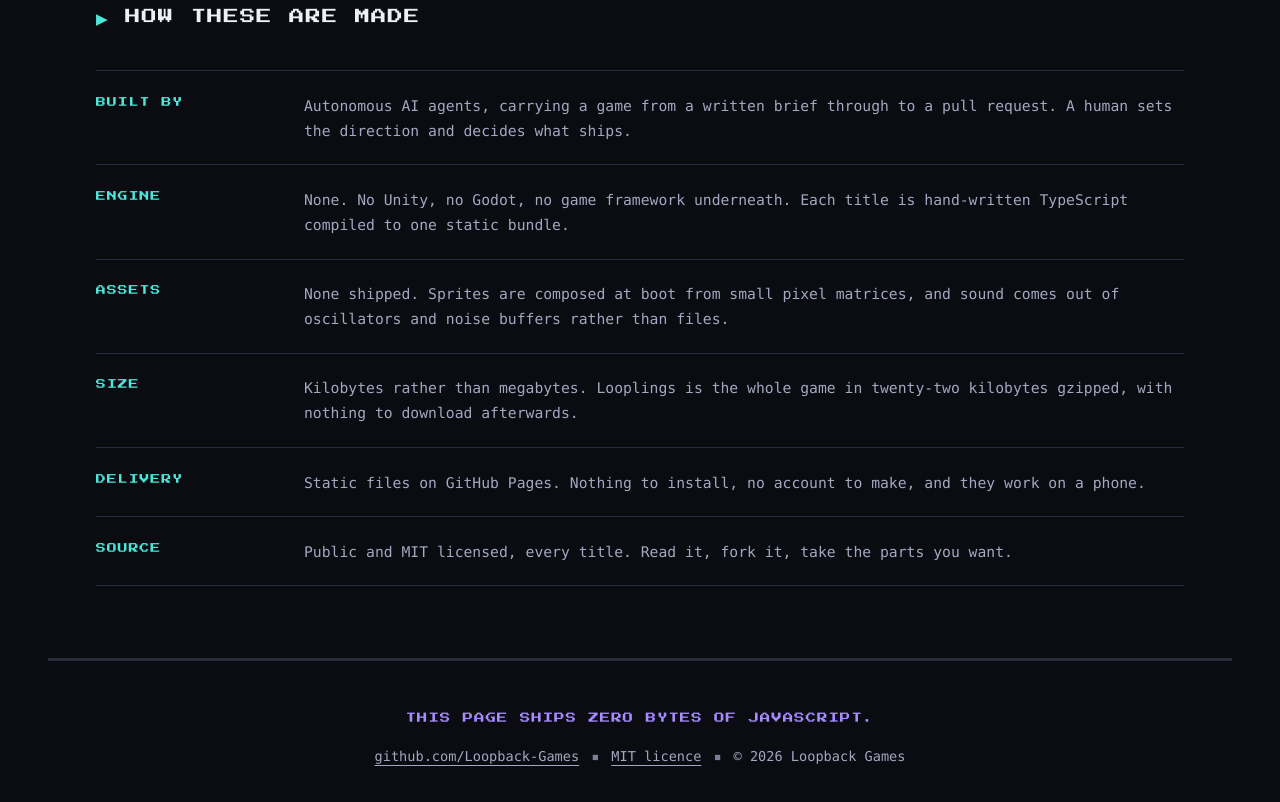
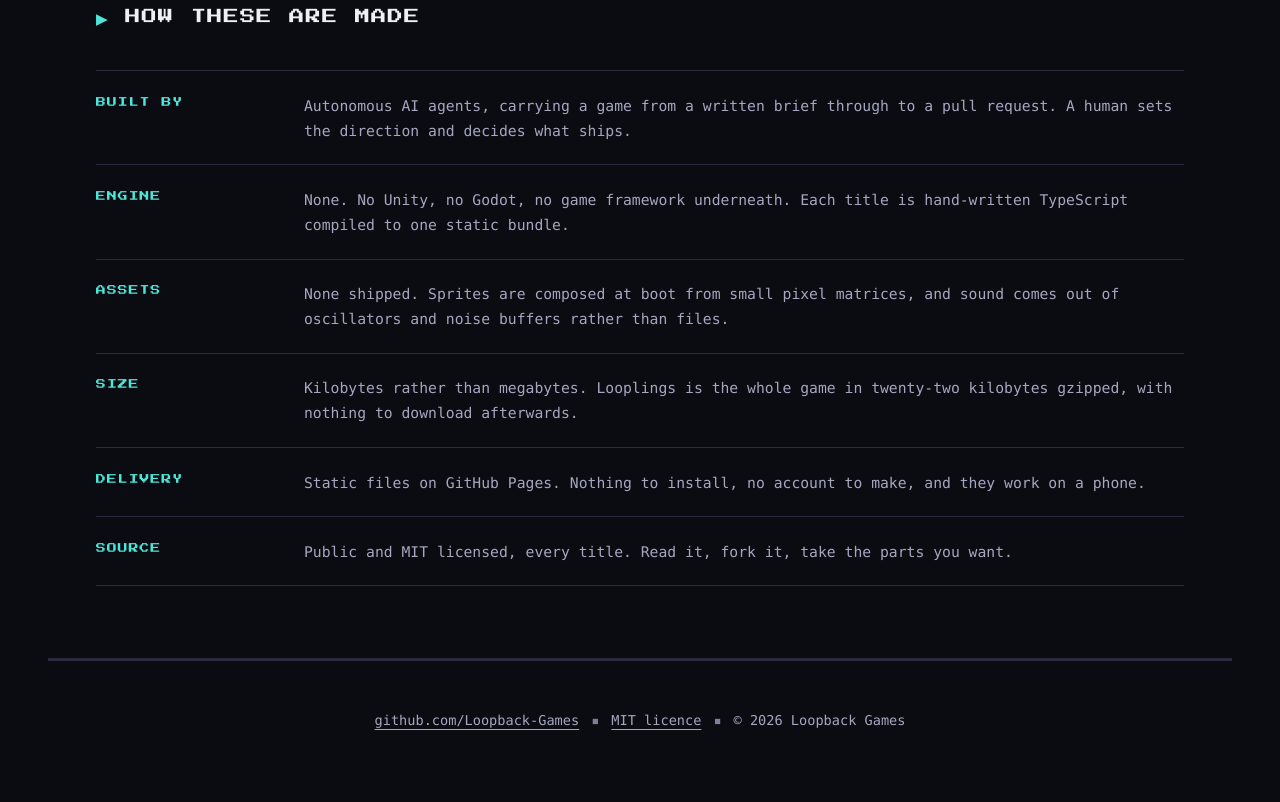
Before and after one commit to Loopback-Games/loopback-games.github.io, a plain HTML site: page index.html in a window 1280 px wide. Shown: the part 1371-2173 px from the top of the page. Drawn offline with Linux system fonts and the light colour scheme.

Commit message:
style: drop the zero-JavaScript line from the footer
It congratulated the site on its own construction, which is not something a
visitor came here for. The footer now carries only the org link, the licence
and the copyright.

```diff
--- a/index.html
+++ b/index.html
@@ -208,7 +208,6 @@
     </main>
 
     <footer class="footer">
-      <p class="footer__brag">This page ships zero bytes of JavaScript.</p>
       <p class="footer__meta">
         <a href="https://github.com/Loopback-Games"
           >github.com/Loopback-Games</a
--- a/style.css
+++ b/style.css
@@ -413,16 +413,6 @@ main {
   text-align: center;
 }
 
-.footer__brag {
-  margin: 0 0 1rem;
-  font-family: var(--display);
-  font-size: clamp(0.5rem, 1.8vw, 0.65rem);
-  line-height: 1.9;
-  letter-spacing: 0.1em;
-  text-transform: uppercase;
-  color: var(--violet);
-}
-
 .footer__meta {
   display: flex;
   align-items: center;
```
